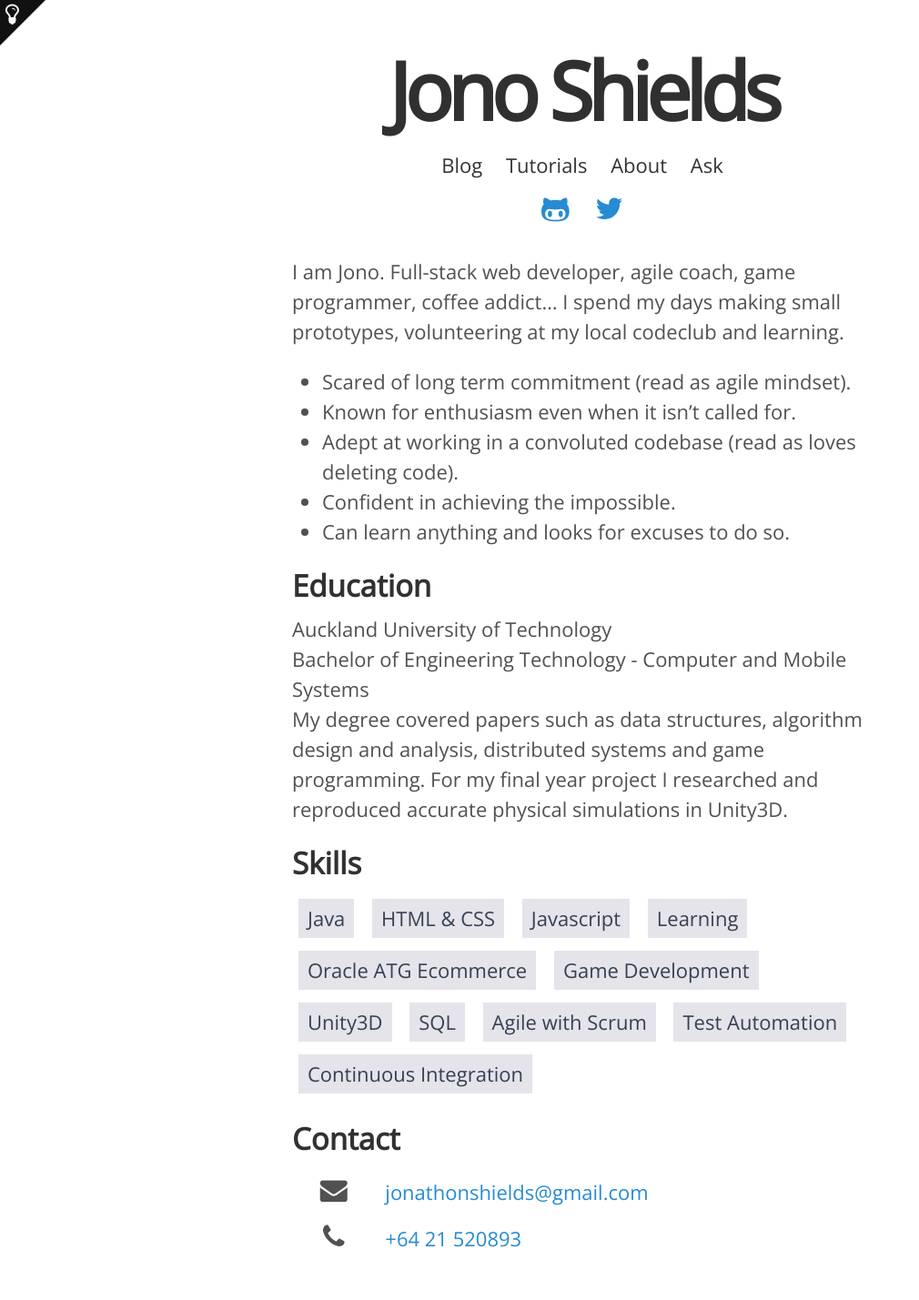
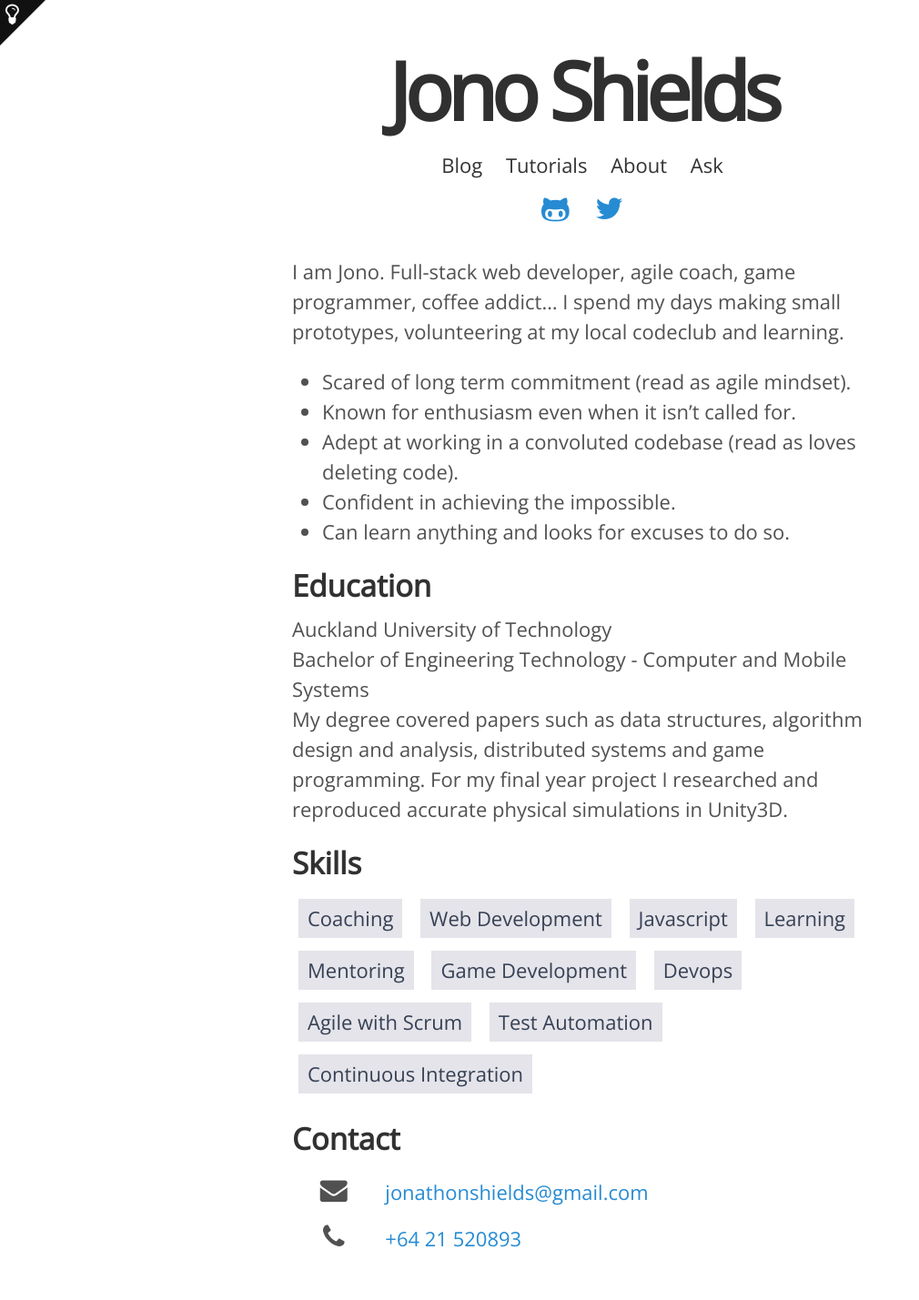
Before and after one commit to foopod/blog-2.0, a Jekyll site: the page built from about.md, in a window 1280 px wide. Shown: the whole page at 91% size, without its empty margins (0-1010 px from the left). Built offline with Jekyll 4.4.1, drawn with Linux system fonts in a browser that asks for light colours; nearby versions of some CDN libraries.

Commit message:
Update about.md

```diff
--- a/about.md
+++ b/about.md
@@ -25,14 +25,13 @@ I am Jono. Full-stack web developer, agile coach, game programmer, coffee addict
 
 <div id="skills">
     <ul>
-        <li>Java</li>
-        <li>HTML & CSS</li>
+        <li>Coaching</li>
+        <li>Web Development</li>
         <li>Javascript</li>
         <li>Learning</li>
-        <li>Oracle ATG Ecommerce</li>
+        <li>Mentoring</li>
         <li>Game Development</li>
-        <li>Unity3D</li>
-        <li>SQL</li>
+        <li>Devops</li>
         <li>Agile with Scrum</li>
         <li>Test Automation</li>
         <li>Continuous Integration</li>
```
